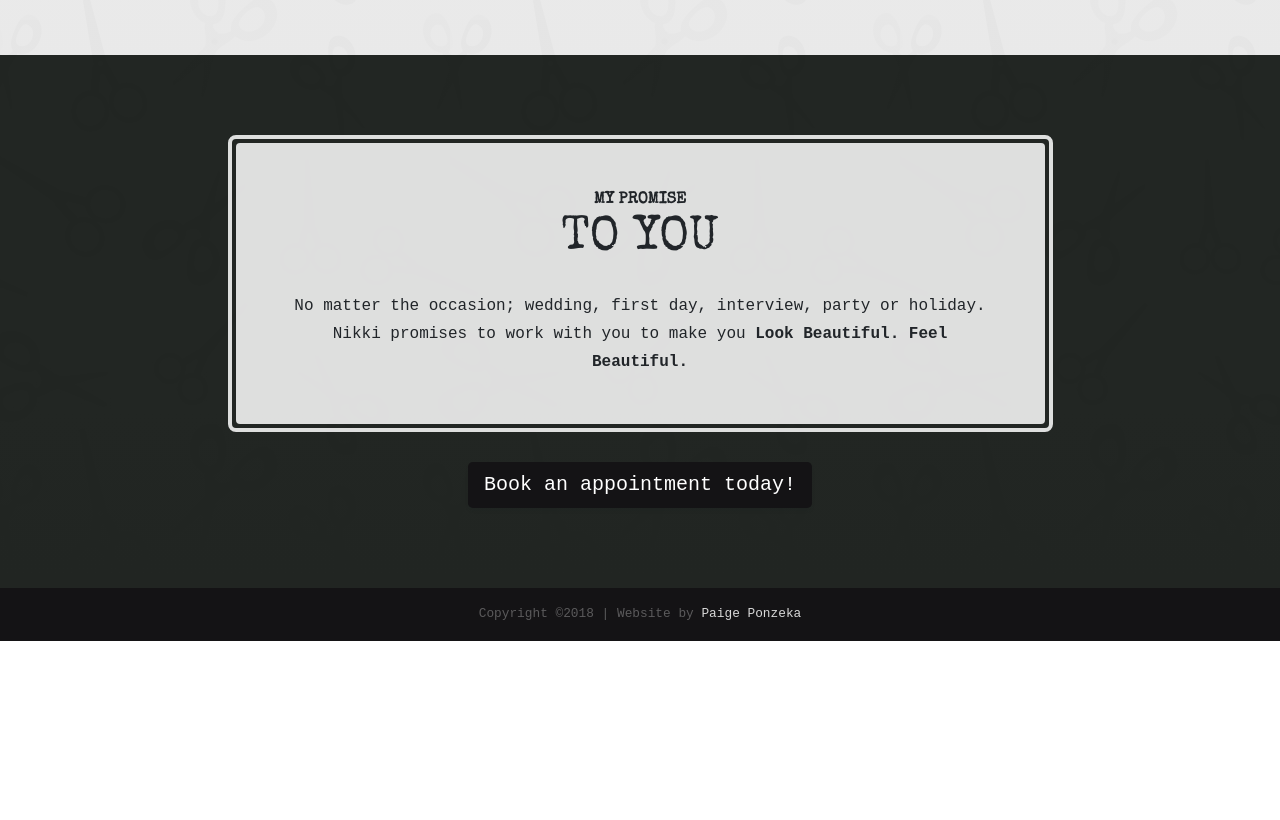
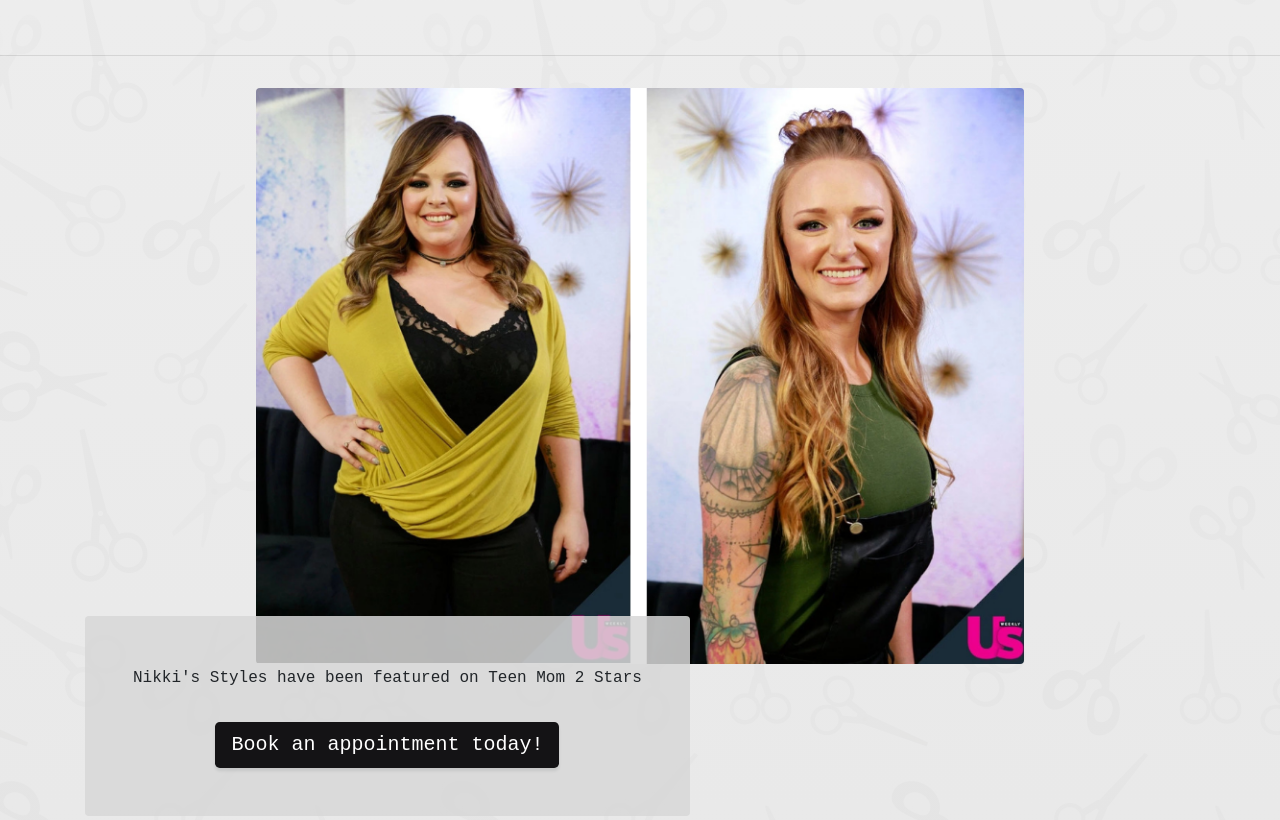
Before and after one commit to PaigePonzeka/NikkiHairstyles, a website: page index.html in a window 1280 px wide. Shown: the part 3580-4400 px from the top of the page. Before the commit the page ends 4221 px from the top, so only its background shows below. Drawn offline with nearby package versions, Linux system fonts and the light colour scheme.

Commit message:
Teen Mom 2 Update

```diff
--- a/index.html
+++ b/index.html
@@ -138,6 +138,24 @@
         </div>
       </div>
     </section>
+<hr>
+    <section class="page-section">
+      <div class="container">
+        <div class="product-item">
+          <div class="product-item-title d-flex">
+          </div>
+          <img class="product-item-img mx-auto d-flex rounded img-fluid mb-3 mb-lg-0" src="img/teen-mom-2.png" alt="">
+          <div class="product-item-description d-flex mr-auto">
+            <div class="bg-faded p-5 rounded">
+              <p class="mb-0">Nikki's Styles have been featured on Teen Mom 2 Stars</p>
+              <div class="row">
+                <a href="/contact.html" class="btn btn-lg btn-secondary home-cta">Book an appointment today!</a>
+              </div>
+            </div>
+          </div>
+        </div>
+      </div>
+    </section>
 
 
     <section class="page-section cta">
@@ -159,6 +177,7 @@
       </div>
     </section>
 
+
     <footer class="footer text-faded text-center">
       <div class="container">
         <p class="m-0 small">Copyright &copy;2018 | Website by <a href="http://ponzeka.com">Paige Ponzeka</a></p>
```
Also changed, not shown: contact.html (+2 -1 lines), img/teen-mom-2.png (added).
